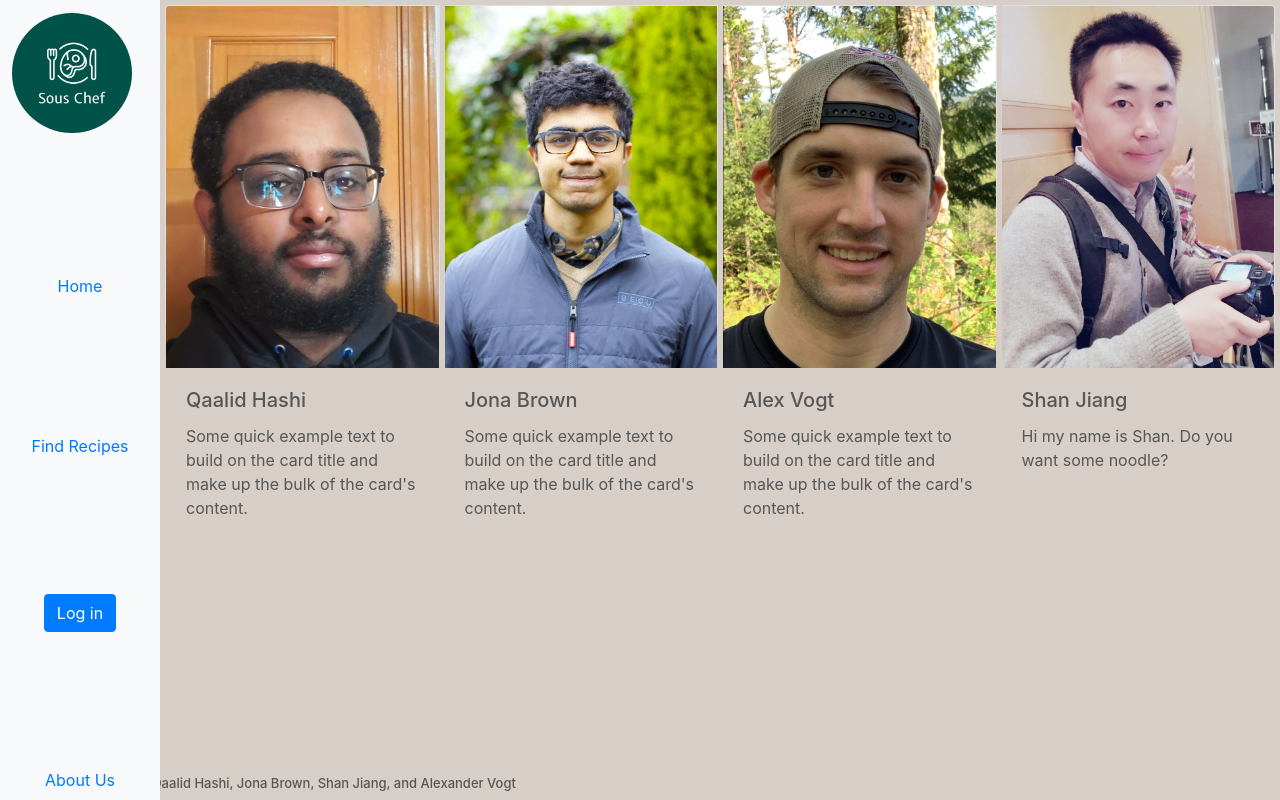
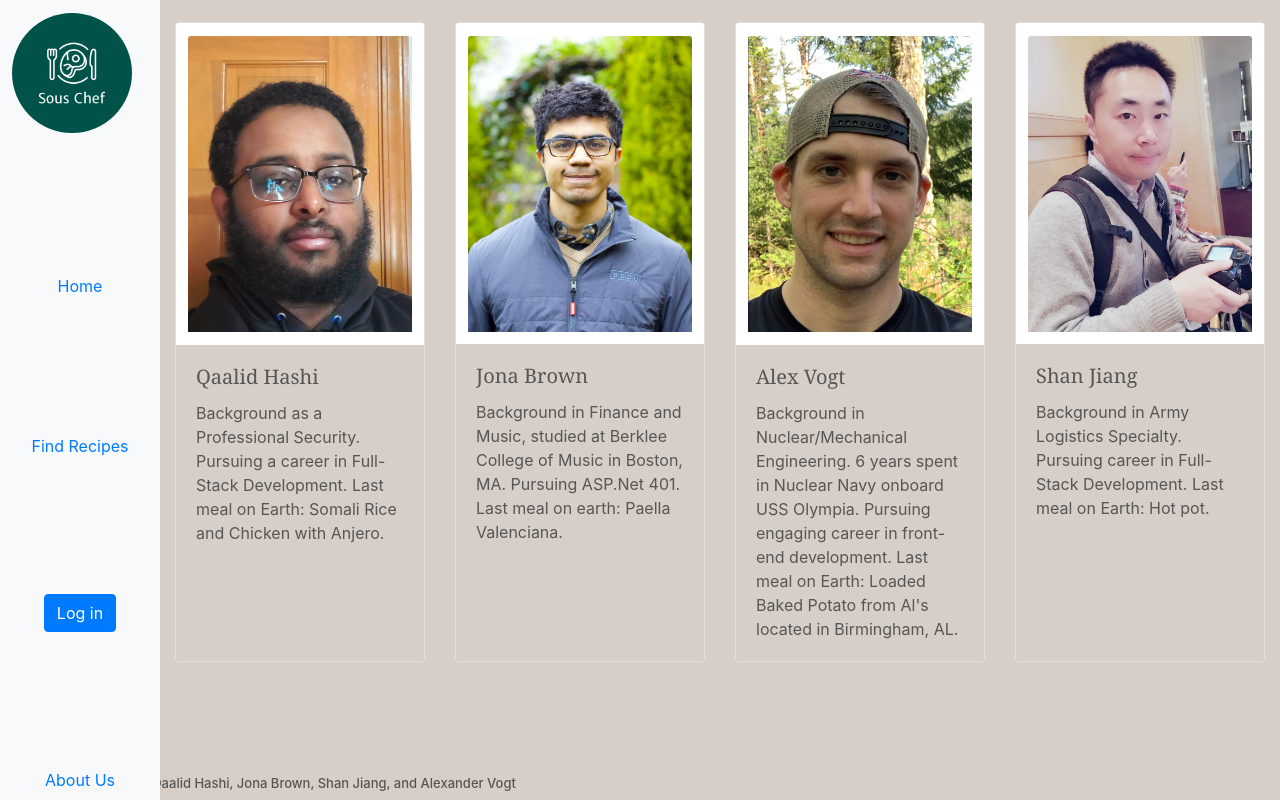
Before and after one commit to Team-PUT/final-project, a React (Create React App) app: page /aboutUs in a window 1280 px wide. Built offline with nearby package versions, Linux system fonts and the light colour scheme; the HTML template or start-up script is replaced by a standard one.

Commit message:
AboutUs page card fixed

```diff
--- a/src/AboutUs.css
+++ b/src/AboutUs.css
@@ -2,3 +2,15 @@
     margin: 5% 5% 5% 5%;
     max-width: 90%;
 }
+
+.card {
+    border: solid gray 3px;
+    height: inherit;
+    margin-top: 2%;
+    background-color: #D7CEC7;
+}
+
+.card-title{
+    font-family: Georgia, 'Times New Roman', Times, serif;
+    font-size: 2em;
+}
--- a/src/AboutUs.js
+++ b/src/AboutUs.js
@@ -1,6 +1,7 @@
 import React from 'react';
 import Card from 'react-bootstrap/Card';
-import CardGroup from 'react-bootstrap/CardGroup';
+import './AboutUs.css';
+import CardDeck from 'react-bootstrap/CardDeck'
 
 import jonaImg from './picture/jonaImg.jpg';
 import shanImg from './picture/shanImg.jpg';
@@ -11,14 +12,13 @@ class AboutUs extends React.Component {
   render () {
     return (
       <>
-      <CardGroup>
+      <CardDeck>
         <Card style={{ width: '18rem' }} className="card">
           <Card.Img variant="top" src={qImg} />
           <Card.Body>
             <Card.Title>Qaalid Hashi</Card.Title>
             <Card.Text>
-              Some quick example text to build on the card title and make up the bulk of
-              the card's content.
+            Background as a Professional Security. Pursuing a career in Full-Stack Development. Last meal on Earth: Somali Rice and Chicken with Anjero.
             </Card.Text>
           </Card.Body>
         </Card>
@@ -28,8 +28,7 @@ class AboutUs extends React.Component {
           <Card.Body>
             <Card.Title>Jona Brown</Card.Title>
             <Card.Text>
-              Some quick example text to build on the card title and make up the bulk of
-              the card's content.
+            Background in Finance and Music, studied at Berklee College of Music in Boston, MA. Pursuing ASP.Net 401. Last meal on earth: Paella Valenciana.
             </Card.Text>
           </Card.Body>
         </Card>
@@ -39,8 +38,7 @@ class AboutUs extends React.Component {
           <Card.Body>
             <Card.Title>Alex Vogt</Card.Title>
             <Card.Text>
-              Some quick example text to build on the card title and make up the bulk of
-              the card's content.
+            Background in Nuclear/Mechanical Engineering. 6 years spent in Nuclear Navy onboard USS Olympia. Pursuing engaging career in front-end development. Last meal on Earth: Loaded Baked Potato from Al's located in Birmingham, AL.
             </Card.Text>
           </Card.Body>
         </Card>
@@ -50,11 +48,11 @@ class AboutUs extends React.Component {
           <Card.Body>
             <Card.Title>Shan Jiang</Card.Title>
             <Card.Text>
-              Hi my name is Shan. Do you want some noodle?
+            Background in Army Logistics Specialty. Pursuing career in Full-Stack Development. Last meal on Earth: Hot pot.
             </Card.Text>
           </Card.Body>
         </Card>
-      </CardGroup>
+      </CardDeck>
       </>
     )
   }
--- a/src/HomePage.js
+++ b/src/HomePage.js
@@ -1,5 +1,5 @@
 import React from 'react';
-// import HomePage from './HomePage.css';
+// import './HomePage.css';
 import 'bootstrap/dist/css/bootstrap.min.css';
 
 class HomePage extends React.Component {
```
